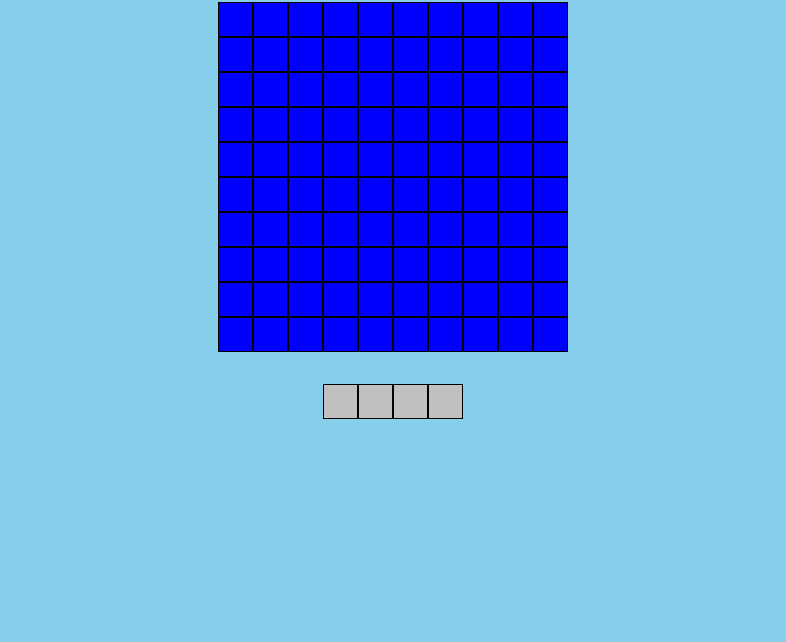
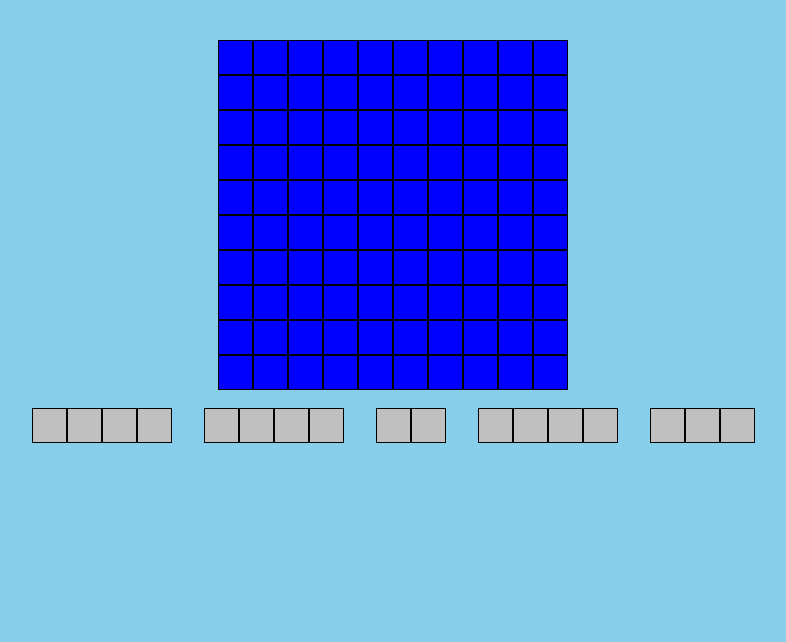
Before and after one commit to alecnissen/Battleship, a website built with webpack: page src/index.html in a window 1280 px wide. Shown: the part 158-800 px from the top of the page, without its empty margins (247-1033 px from the left). Built offline with nearby package versions, Linux system fonts and the light colour scheme.

Commit message:
began adding ship DOM elements, assigned each ship with a dataset of the ship object that it belongs to, now will begin to add a header above each ship element, to signify which ship it is

```diff
--- a/src/domLogic.js
+++ b/src/domLogic.js
@@ -5,71 +5,263 @@ import './gameModule.js';
 import { placeShipsOnPlayersBoard, playGame } from './gameModule.js';
 
 
-const playerBoardContainer = document.getElementById('gameboard-container');
 
-const gameboardModule = gameboardFactory();
-
-const playerBoard = gameboardModule.getGameboard();
+const gridContainer = document.getElementById('gameboard-grid-container');
 
 
-export default function createGameboardGridDOM() {
 for (let i = 0; i < 10; i++) {
-    for(let j = 0; j < 10; j++) {
+    for (let j = 0; j < 10; j++) {
+    let div = document.createElement('div');
     const gameboard = gameboardFactory().getGameboard();
-        const div = document.createElement('div');
-        playerBoardContainer.append(div);
+    div.style.backgroundColor = 'blue';
+    div.style.border = '1px solid black';
+    div.style.height = '35px';
+    div.style.width = '35px';
     div.dataset.row = i;
     div.dataset.column = j;
-        div.id = 'cell-styles';
+    gridContainer.append(div);
     div.addEventListener('click', (e) => {
         console.log(e.target);
-            // console.log(row);
-            // console.log(column);
-            console.log('logging gameboard within event listener', gameboard);
-            // console.log(gameboard);
-             // Accessing the corresponding cell in the gameboard array
-             // console.log(gameboard[row][column]);
-             // returns the cooresponding coordinates within the gameboard
+        // returning back gameboards corresponding board cell
         const clickedCell = gameboard[i][j];
         console.log('Clicked cell in gameboard:', clickedCell);
-        });
+    })
+
 }
 }
 
-}
+// I will begin to display the ships, so the user can start to click
 
-createGameboardGridDOM();
+// them and place them on the board,
+
+// make a big container for them,
+
+// add the ships to that container
+
+// each ship will needs its own container,
+
+// big container for all ships, each ship has own container,
+
+// begin with html
+
+// Ok how the fuck do I begin placing ships, and making ship objects within DOM
+
+// do I make a function which has ship objects
+
+// then pass so there styles are created then append,
+
+// how will I associate each DOM ship with it's object?????
+
+// create factory, that creates the ship object
+
+// and also creates its DOM structure?
+
+// takes in ship object and a length,
+
+// ship is created inside,
+
+// then loops through and creates ship object within the DOM
+
+// HOW TO CONNECT THEM ? `
 
 
-// placing ships on players board,
 
-// use another loop to create the ship in the DOM, you will probably want to call ship factory so you have access to its object,
 
-// start there first, then worry about the click and place on the board,
+let battleShip = ship('Battleship', 4, 'vertical');
+let destroyer = ship('Destroyer', 4, 'horizontal' );
+let patrolBoat = ship('Patrol-boat', 2, 'vertical');
+let carrierBoat = ship('Carrier', 4, 'horizontal');
+let submarine = ship('Submarine', 3, 'vertical');
 
-function battleShipDOMObject() {
-    const battleshipObj = ship('Battleship', 4, 'vertical');
-    console.log(battleshipObj);
 
+
+
+
+
+
+
+    function createBattleShipDOMObj() {
     for (let i = 0; i < 4; i++) {
         const div = document.createElement('div');
-        div.id = 'battleship-obj-styles';
-        const battleShipContainer = document.getElementById('battleship-container');
-        battleShipContainer.append(div);
+        div.id = 'ship-obj-styles';
+        // div.dataset.shipID = battleShip;
+        console.log(div);
+        const battleshipContainer = document.getElementById('container-for-battleship');
+        battleshipContainer.append(div);
+        battleshipContainer.dataset.shipID = JSON.stringify(battleShip);
+        console.log(battleshipContainer);
+        battleshipContainer.addEventListener('click', (e) => {
+        })
     }
 }
 
-// refactor to create a function which accepts ship objects, and length and position
+createBattleShipDOMObj();
 
-// that way we can create ship objects then pass them to this function
+function createDestroyerDOMObj() {
+    for (let i = 0; i < 4; i++) {
+        const div = document.createElement('div');
+        div.id = 'ship-obj-styles';
+        const destroyerContainer = document.getElementById('container-for-destroyer');
+        destroyerContainer.append(div);
+        destroyerContainer.dataset.shipID = JSON.stringify(destroyer);
+        console.log(destroyerContainer);
+        destroyerContainer.addEventListener('click', (e) => {
 
-// which makes ship obj in the DOM.
+        })
+    }
+}
 
-// Before moving on I would make sure the gameboard grid is 100% responsive before moving, MOBILE FIRST, maybe min widths,
+createDestroyerDOMObj();
 
-// I want to make sure this board does not break on smaller screens.
+function createPatrolBoatDOMObj() {
+    for (let i = 0; i < 2; i++) {
+        const div = document.createElement('div');
+        div.id = 'ship-obj-styles';
+        const patrolBoatContainer = document.getElementById('container-for-patrol-boat');
+        patrolBoatContainer.append(div);
+        patrolBoatContainer.dataset.shipID = JSON.stringify(patrolBoat);
+        console.log(patrolBoatContainer);
+        patrolBoatContainer.addEventListener('click', (e) => {
 
-battleShipDOMObject();
+        })
+    }
+}
+
+
+createPatrolBoatDOMObj();
+
+function createCarrierBoatDOMObj() {
+    for (let i = 0; i < 4; i++) {
+        const div = document.createElement('div');
+        div.id = 'ship-obj-styles';
+        const carrierBoatContainer = document.getElementById('container-for-carrier-boat');
+        carrierBoatContainer.append(div);
+        carrierBoatContainer.dataset.shipID = JSON.stringify(carrierBoat);
+        console.log(carrierBoatContainer);
+        carrierBoatContainer.addEventListener('click', (e) => {
+
+        })
+    }
+}
+
+createCarrierBoatDOMObj();
+
+function createSubmarineDOMObj() {
+    for (let i = 0; i < 3; i++) {
+        const div = document.createElement('div');
+        div.id = 'ship-obj-styles';
+        const submarineContainer = document.getElementById('container-for-submarine');
+        submarineContainer.append(div);
+        submarineContainer.dataset.shipID = JSON.stringify(submarine);
+        console.log(submarineContainer);
+        submarineContainer.addEventListener('click', (e) => {
+
+        })
+    }
+}
+
+createSubmarineDOMObj();
+
+// createShipObjectsDOM(battleShip, 4);
+
+
+// function to place ships
+// has ship objects,
+//
+
+
+
+
+
+
+
+
+
+
+
+
+
+
+
+
+
+
+
+
+
+
+
+
+
+
+
+
+// old BS
+// const playerBoardContainer = document.getElementById('gameboard-container');
+
+// const gameboardModule = gameboardFactory();
+
+// const playerBoard = gameboardModule.getGameboard();
+
+
+// export default function createGameboardGridDOM() {
+// for (let i = 0; i < 10; i++) {
+//     for(let j = 0; j < 10; j++) {
+//         const gameboard = gameboardFactory().getGameboard();
+//         const div = document.createElement('div');
+//         playerBoardContainer.append(div);
+//         div.dataset.row = i;
+//         div.dataset.column = j;
+//         div.id = 'cell-styles';
+//         div.addEventListener('click', (e) => {
+//             console.log(e.target);
+//             // console.log(row);
+//             // console.log(column);
+//             console.log('logging gameboard within event listener', gameboard);
+//             // console.log(gameboard);
+//              // Accessing the corresponding cell in the gameboard array
+//              // console.log(gameboard[row][column]);
+//              // returns the cooresponding coordinates within the gameboard
+//              const clickedCell = gameboard[i][j];
+//              console.log('Clicked cell in gameboard:', clickedCell);
+//         });
+//     }
+// }
+
+// }
+
+// createGameboardGridDOM();
+
+
+// // placing ships on players board,
+
+// // use another loop to create the ship in the DOM, you will probably want to call ship factory so you have access to its object,
+
+// // start there first, then worry about the click and place on the board,
+
+// function battleShipDOMObject() {
+//     const battleshipObj = ship('Battleship', 4, 'vertical');
+//     console.log(battleshipObj);
+
+//     for (let i = 0; i < 4; i++) {
+//         const div = document.createElement('div');
+//         div.id = 'battleship-obj-styles';
+//         const battleShipContainer = document.getElementById('battleship-container');
+//         battleShipContainer.append(div);
+//     }
+// }
+
+// // refactor to create a function which accepts ship objects, and length and position
+
+// // that way we can create ship objects then pass them to this function
+
+// // which makes ship obj in the DOM.
+
+// // Before moving on I would make sure the gameboard grid is 100% responsive before moving, MOBILE FIRST, maybe min widths,
+
+// // I want to make sure this board does not break on smaller screens.
+
+// battleShipDOMObject();
 
 
 
--- a/src/gameModule.js
+++ b/src/gameModule.js
@@ -1,7 +1,6 @@
 import ship from './shipFactory.js';
 import gameboardFactory from './gameboardFactory.js';
 import playerFactory from './playerFactory.js';
-import createGameboardGridDOM from './domLogic.js';
 
 // create players here
 export default function createPlayer(name, type) {
--- a/src/index.html
+++ b/src/index.html
@@ -11,22 +11,38 @@
    <h1>Battleship</h1>
   </div>
 
-  <div id="player-board-flex-container">
-  <div id="gameboard-container">
-  </div>
+<div id="wrapping-container">
+<div id="gameboard-grid-container">
+
+</div>
 </div>
 
+<br>
 
+<div id="container-for-ship-objects">
 
-<footer>
-<div id="ship-containers-for-placement">
-  <!-- create a container for each individual ship, wrap each ship container within a larger container that is styled, and placed below players board -->
-  <div id="battleship-container">
+  <div id="container-for-battleship">
+
+  </div>
+
+  <div id="container-for-destroyer">
+
+  </div>
+
+  <div id="container-for-patrol-boat">
+
+  </div>
+
+  <div id="container-for-carrier-boat">
+
+  </div>
+
+  <div id="container-for-submarine">
 
   </div>
 
 </div>
-</footer>
+
 
 
    <script type="module" src="index.js">
--- a/src/style.css
+++ b/src/style.css
@@ -14,7 +14,57 @@ body {
     box-sizing: border-box;
 }
 
-/* player board, flex container */
+
+#main-title-container > h1 {
+    font-size: 5rem;
+}
+
+#wrapping-container {
+    display: flex;
+    justify-content: center;
+    align-items: center;
+}
+
+#gameboard-grid-container {
+    display: grid;
+    grid-template-columns: repeat(10, 1fr);
+    grid-template-rows: repeat(10, 1fr);
+    max-width: 250px;
+    justify-content: center;
+}
+
+/* ship objects for DOM and container styles below */
+
+#battleship-text {
+    display: flex;
+    flex-direction: column;
+}
+
+
+#container-for-ship-objects {
+    display: flex;
+    gap: 2em;
+    justify-content: center;
+}
+
+
+#container-for-battleship, #container-for-destroyer, #container-for-patrol-boat, #container-for-carrier-boat, #container-for-submarine {
+    display: flex;
+}
+
+#ship-obj-styles {
+    height: 35px;
+    width: 35px;
+    background-color: silver;
+    border: 1px solid black;
+}
+
+
+
+
+
+
+/* player board, flex container
 #player-board-flex-container {
     display: flex;
     justify-content: center;
@@ -27,14 +77,23 @@ body {
     /* height: 350px;
     width: 350px; */
     /* max-height: 350px;  */
-    width: 350px;
+    /* max-width: 350px; */
     /* justify-content: center;
     align-items: center;  */
-}
+/* }  */
+
+/* #cell-styles {
+    min-height: 35px;
+    min-width: 35px;
+    background-color: blue;
+    border: 1px solid black;
+}  */
+
+
 
 /* DOM ship placement styles */
 
-#ship-containers-for-placement {
+/* #ship-containers-for-placement {
     display: flex;
     min-width: 100px;
     min-height: 100px;
@@ -42,23 +101,16 @@ body {
     align-items: center;
 }
 
-#cell-styles {
-    height: 35px;
-    width: 35px;
-    background-color: blue;
-    border: 1px solid black;
-}
-
 #battleship-container {
     display: flex;
     flex-wrap: wrap;
     /* height: 50px;
     width: 50px; */
-}
+/* }
 
 #battleship-obj-styles {
     height: 35px;
     width: 35px;
     background-color: silver;
     border: 1px solid black;
-}
+}  */
```
Lines whose indentation alone changed are shown as unchanged.
